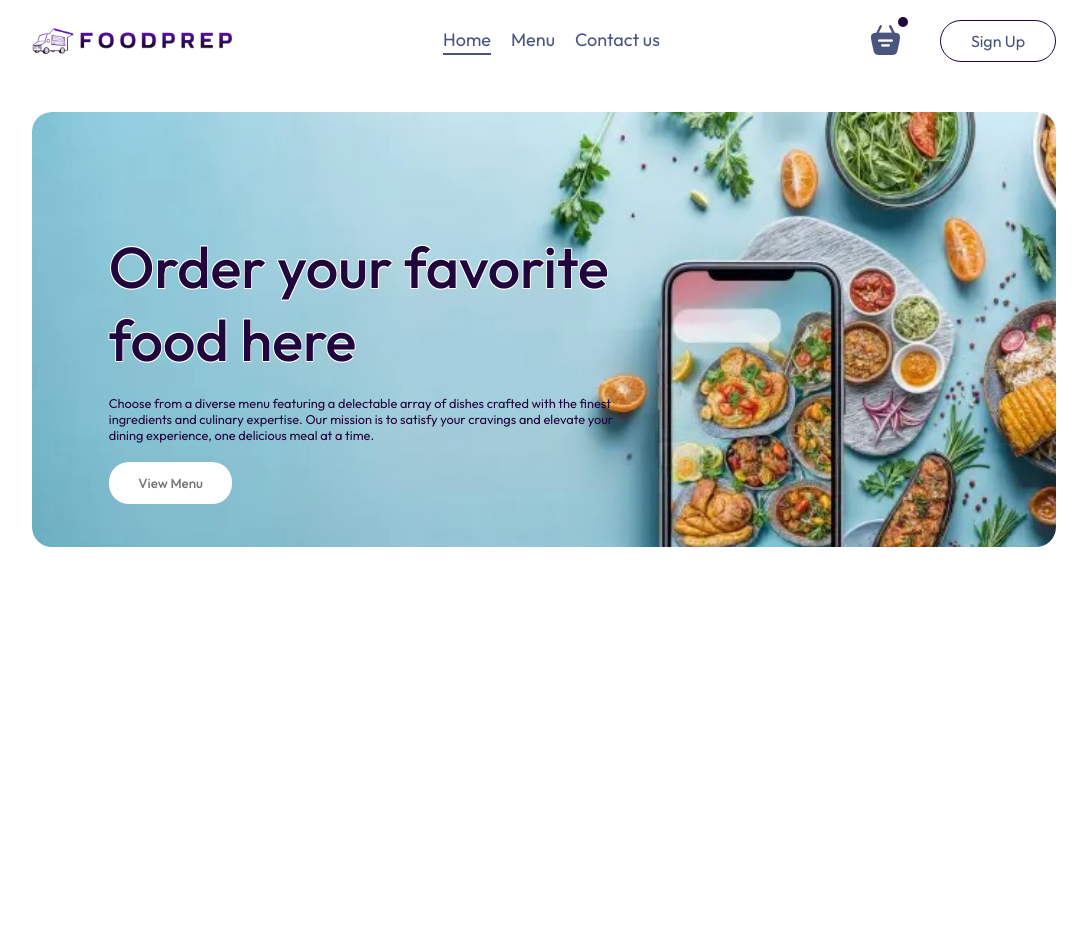
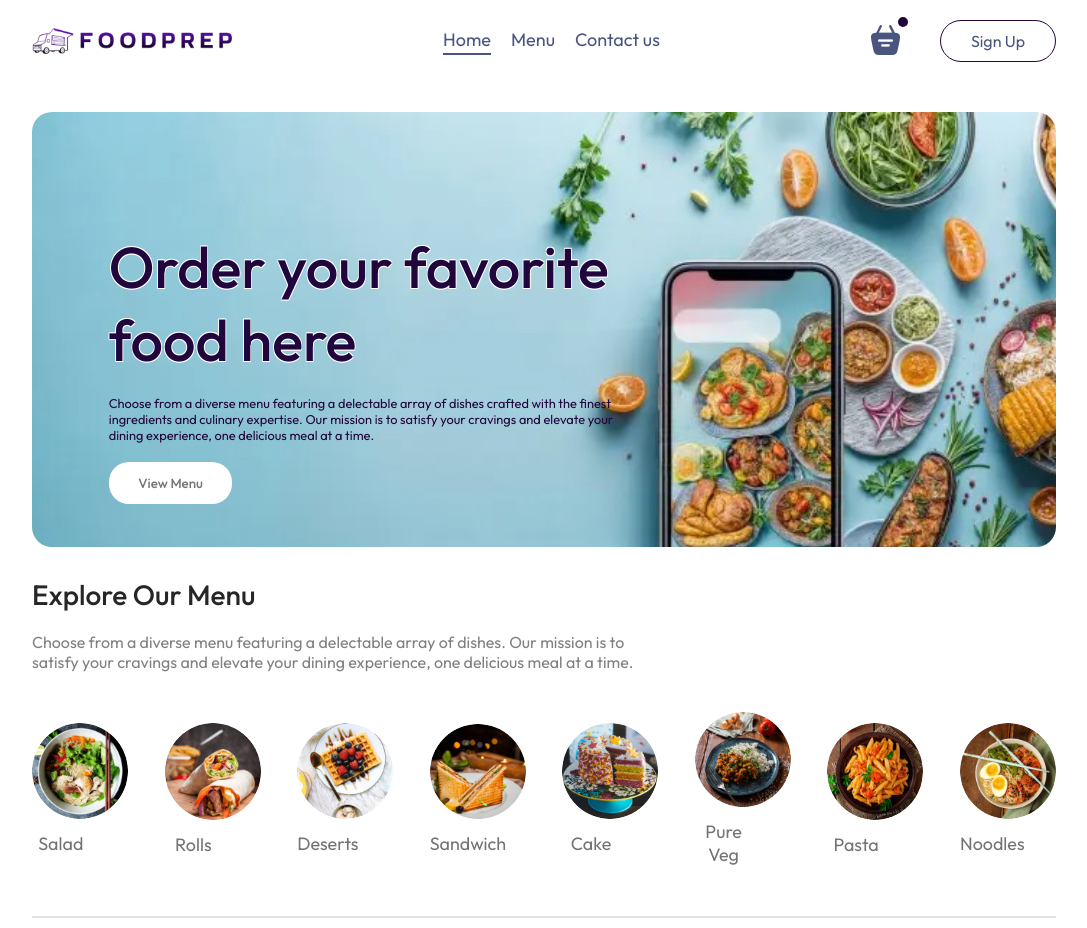
Before and after one commit to SalmanLnD/FoodPrepVIT, a React (Vite) app: page / in a window 1280 px wide. Shown: the whole page, without its empty margins (96-1183 px from the left). Before the commit the page ends 800 px from the top, so only its background shows below. Built offline with nearby package versions, Linux system fonts and the light colour scheme.

Commit message:
Started working with explore menu component

```diff
--- /dev/null
+++ b/src/components/ExploreMenu/ExploreMenu.css
@@ -0,0 +1,59 @@
+.explore-menu{
+    display: flex;
+    flex-direction: column;
+    gap:20px;
+}
+
+.explore-menu h1{
+    font-size: 2.8rem;
+    font-weight: 500;
+    color:#262626;
+}
+
+.explore-menu p{
+    font-size: 1.6rem;
+    max-width: 60%;
+    color:#808080;
+}
+
+.explore-menu-list{
+    display: flex;
+    justify-content: space-between;
+    align-items: center;
+    text-align: center;
+    gap:30px;
+    margin: 20px 0;
+    overflow-x: scroll;
+}
+
+.explore-menu-list::-webkit-scrollbar{
+    display: none;
+}
+
+.explore-menu-list-item img{
+    width: 7.5vw;
+    min-width: 80px;
+    cursor: pointer;
+    border-radius: 50%;
+    transition: 0.3s;
+}
+
+.explore-menu-list-item p{
+    margin-top: 10px;
+    color:#747474;
+    font-size: max(1.4vw,1.6rem);
+    cursor: pointer;
+
+}
+
+.explore-menu hr{
+    margin: 10px 0;
+    height: 2px;
+    background-color: #e2e2e2;
+    border:none
+}
+
+.explore-menu-list-item .active{
+    border: 4px solid var(--theme-color);
+    padding: 2px;
+}
--- /dev/null
+++ b/src/components/ExploreMenu/ExploreMenu.jsx
@@ -0,0 +1,31 @@
+import React from 'react'
+import './ExploreMenu.css'
+import {menu_list} from '../../assets/assets'
+
+
+const ExploreMenu = ({category,setCategory}) => {
+  return (
+    <div className='explore-menu'>
+        <h1>Explore Our Menu</h1>
+        <p>Choose from a diverse menu featuring a delectable array of dishes. Our mission is to satisfy your cravings and elevate your dining experience, one delicious meal at a time.
+        </p>
+        <div className="explore-menu-list">
+            {
+                menu_list.map((item,index)=>{
+                    return (
+                        <div onClick={()=>setCategory(category=>category===item.menu_name?"All":item.menu_name)} key={index} className="explore-menu-list-item">
+                            <img className={category===item.menu_name?"active":""} src={item.menu_image} alt="" />
+                            <p>{item.menu_name}</p>
+                        </div>
+                    )
+                })
+            }
+        </div>
+        <hr />
+
+
+    </div>
+  )
+}
+
+export default ExploreMenu
--- a/src/components/Header/Header.css
+++ b/src/components/Header/Header.css
@@ -41,4 +41,5 @@
     padding: 1vw 2.3vw;
     background-color: white;
     border-radius: 20px;
+    cursor:pointer
 }
--- a/src/screens/Home/Home.jsx
+++ b/src/screens/Home/Home.jsx
@@ -1,11 +1,15 @@
-import React from 'react'
+import {useState} from 'react'
 import './Home.css'
 import Header from '../../components/Header/Header'
+import ExploreMenu from '../../components/ExploreMenu/ExploreMenu'
 
 const Home = () => {
+  const [category,setCategory] = useState("All")
+
   return (
     <div>
       <Header/>
+      <ExploreMenu  category={category} setCategory={setCategory}/>
     </div>
   )
 }
```
